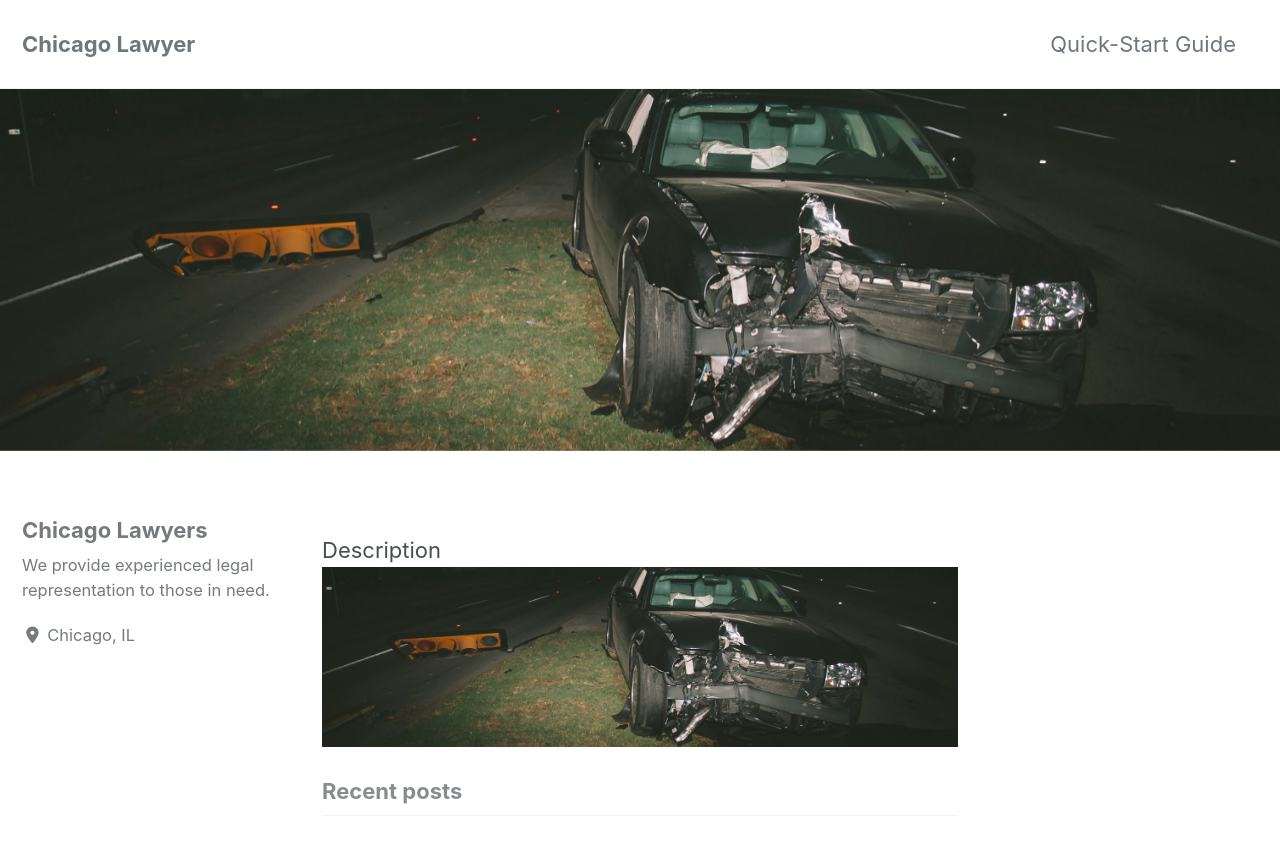
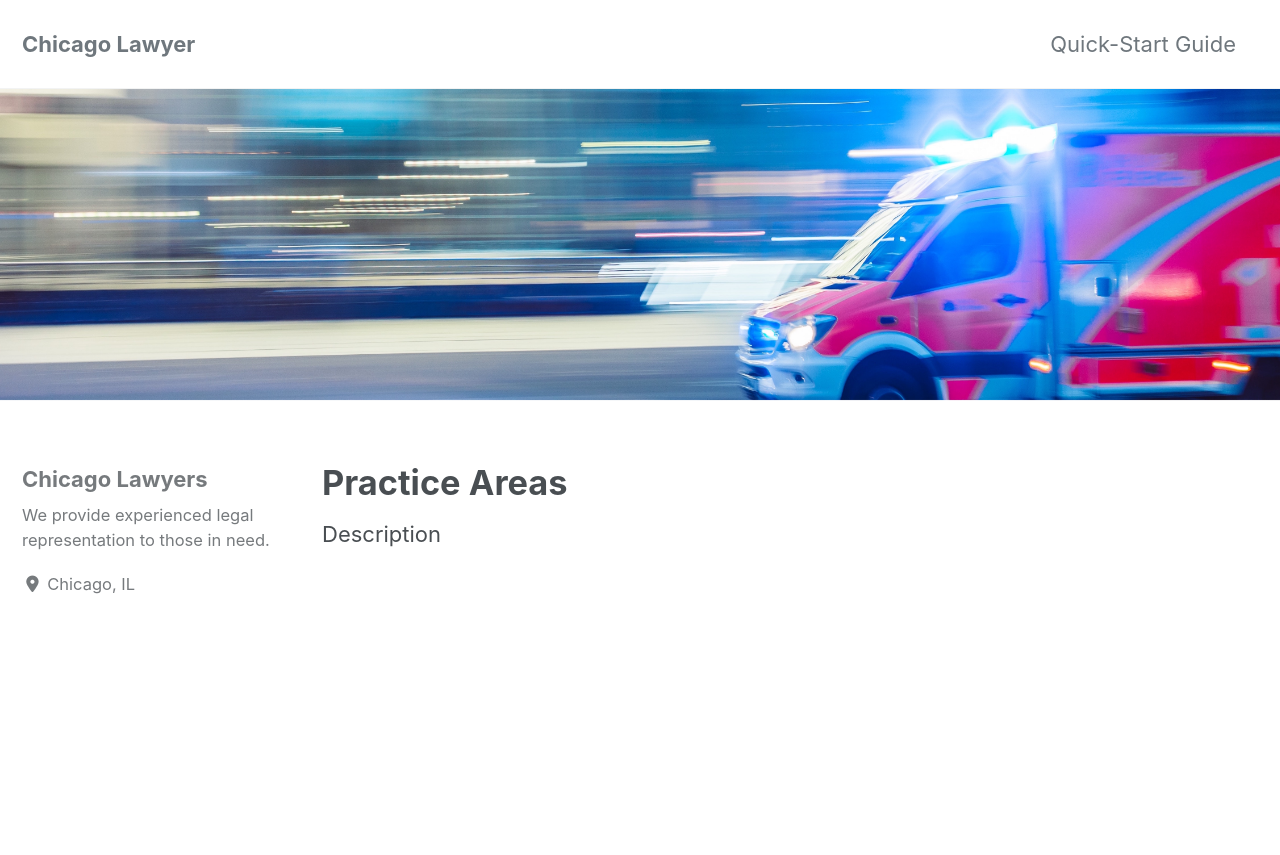
Before and after one commit to chicagolawyer/chicagolawyer.github.io, a Jekyll site: the page built from _pages/practiceareas.html, in a window 1280 px wide and 900 px high. Shown: the top 855 px of the window. Built offline with Jekyll 4.4.1, drawn with Linux system fonts in a browser that asks for light colours; cached includes are drawn as plain includes; nearby versions of some CDN libraries.

Commit message:
fix some md

```diff
--- a/_pages/practiceareas.html
+++ b/_pages/practiceareas.html
@@ -1,8 +1,8 @@
 ---
-layout: home
-author_profile: true
+title: "Practice Areas"
+permalink: /practiceareas/
 header:
-  image: "images/caraccident1.jpg"
+  image: "/images/ambulance1.jpg"
 ---
 
 Description
```
